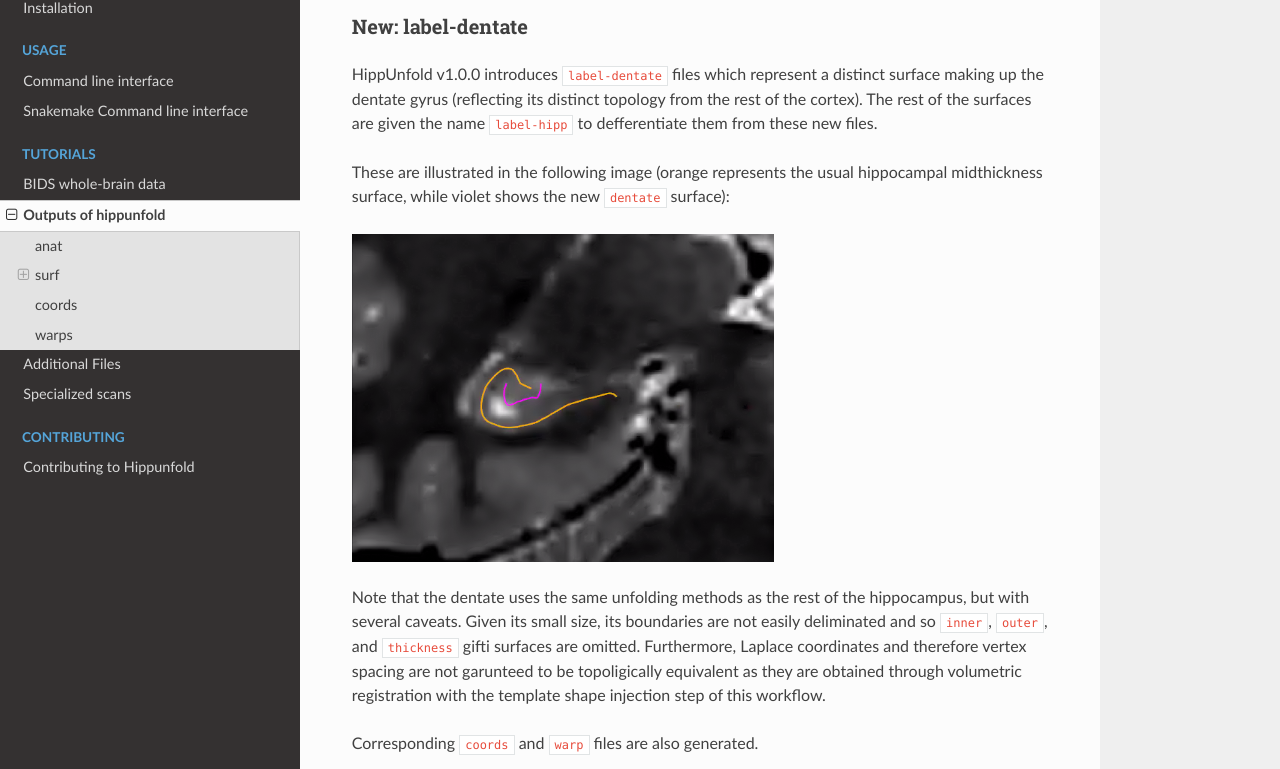
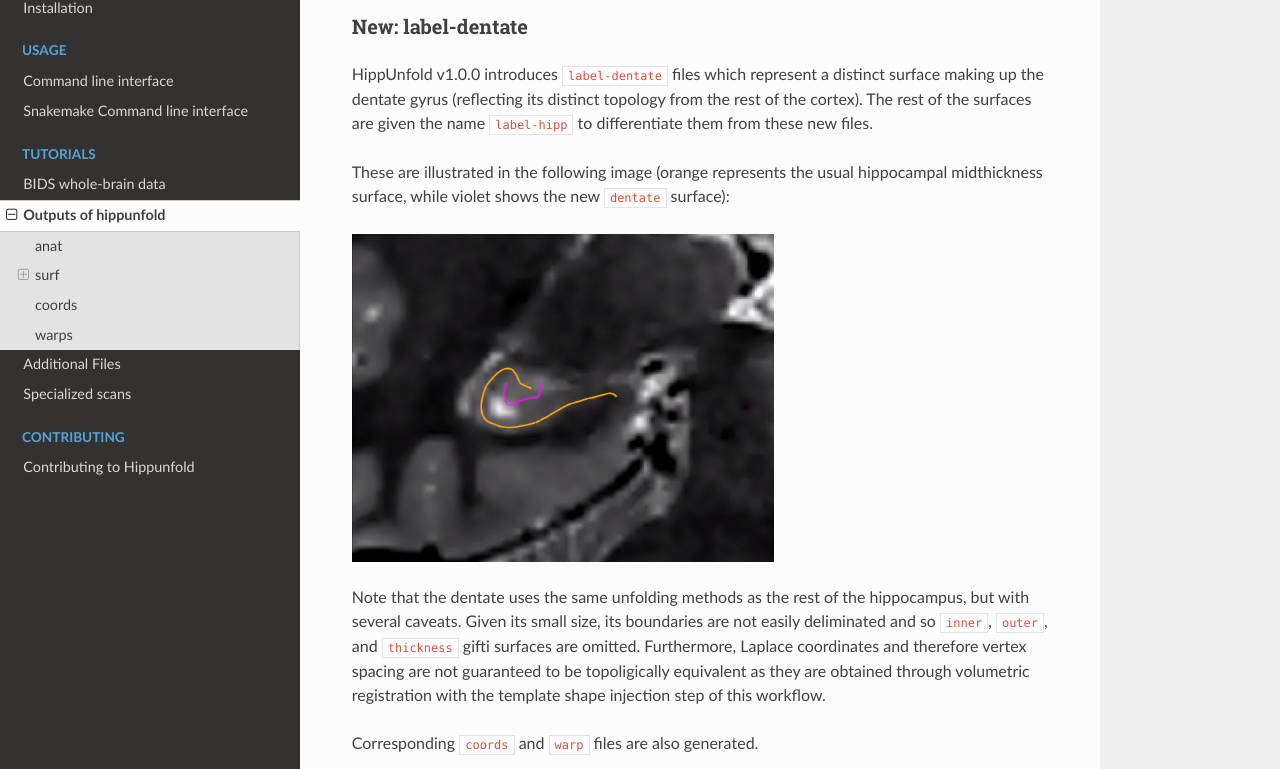
Before and after one commit to mcespedes99/hippunfold, a Sphinx documentation site: the page built from docs/tutorials/outputs.md, in a window 1280 px wide and 1400 px high, scrolled down 3584 px. Shown: the part 144-913 px from the top of the window. Built offline with Sphinx 7.4.7 and the Read the Docs theme 2.0.0, drawn with Linux system fonts in a browser that asks for light colours; some of the changed lines change nothing that is shown; some of the changed text lies outside the part shown.

Commit message:
some minor corrections

```diff
--- a/docs/tutorials/outputs.md
+++ b/docs/tutorials/outputs.md
@@ -1,16 +1,16 @@
 # Outputs of hippunfold
 
-The `PATH_TO_OUTPUT_DIR` folder containsis a `logs` and `work` folder for troubleshooting, but for most purposes all the outputs of interest will be in a subfolder called `hippunfold` with the following structure:
+The `PATH_TO_OUTPUT_DIR` folder contains a `logs` and `work` folder for troubleshooting, but for most purposes all the outputs of interest will be in a subfolder called `hippunfold` with the following structure:
 
     hippunfold/
-    └── sub-001
+    └── sub-{subject}
         ├── anat
         ├── coords
         ├── qc
         ├── surf
         └── warps
 
-Briefly, `anat` contains preprocessed volumetric input images and output segmentations in nifti format, `surf` contains surface data in gifti format, `coords` contain Laplace fields spanning the hippocampus, `warps` contains transformations between unfolded and native or 'unfolded' space, and `qc` contains snapshots and useful diagnositc information for quality control.
+Briefly, `anat` contains preprocessed volumetric input images and output segmentations in nifti format, `surf` contains surface data in gifti format, `coords` contain Laplace fields spanning the hippocampus, `warps` contains transformations between unfolded and native or 'unfolded' space, and `qc` contains snapshots and useful diagnostic information for quality control.
 
 ## anat
 
@@ -37,7 +37,7 @@
 
 ## surf
 
-### surface shapes
+### surface meshes
 
 Surface meshes (geometry files) are in `.surf.gii` format, and are
 provided in both the native space (`space-T1w`) and the unfolded space
@@ -108,13 +108,13 @@
 
 ### New: label-dentate
 
-HippUnfold v1.0.0 introduces `label-dentate` files which represent a distinct surface making up the dentate gyrus (reflecting its distinct topology from the rest of the cortex). The rest of the surfaces are given the name `label-hipp` to defferentiate them from these new files.
+HippUnfold v1.0.0 introduces `label-dentate` files which represent a distinct surface making up the dentate gyrus (reflecting its distinct topology from the rest of the cortex). The rest of the surfaces are given the name `label-hipp` to differentiate them from these new files.
 
 These are illustrated in the following image (orange represents the usual hippocampal midthickness surface, while violet shows the new `dentate` surface):
 
 ![image](../images/dentate_cor.png)
 
-Note that the dentate uses the same unfolding methods as the rest of the hippocampus, but with several caveats. Given its small size, its boundaries are not easily deliminated and so `inner`, `outer`, and `thickness` gifti surfaces are omitted. Furthermore, Laplace coordinates and therefore vertex spacing are not garunteed to be topoligically equivalent as they are obtained through volumetric registration with the template shape injection step of this workflow.
+Note that the dentate uses the same unfolding methods as the rest of the hippocampus, but with several caveats. Given its small size, its boundaries are not easily deliminated and so `inner`, `outer`, and `thickness` gifti surfaces are omitted. Furthermore, Laplace coordinates and therefore vertex spacing are not guaranteed to be topoligically equivalent as they are obtained through volumetric registration with the template shape injection step of this workflow.
 
 Corresponding `coords` and `warp` files are also generated.
 
```
